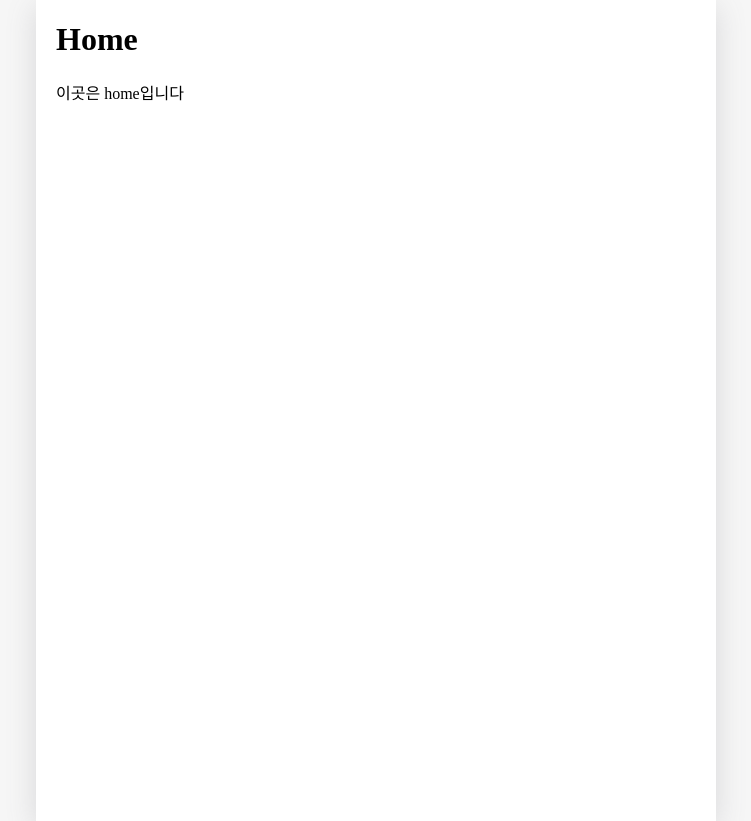
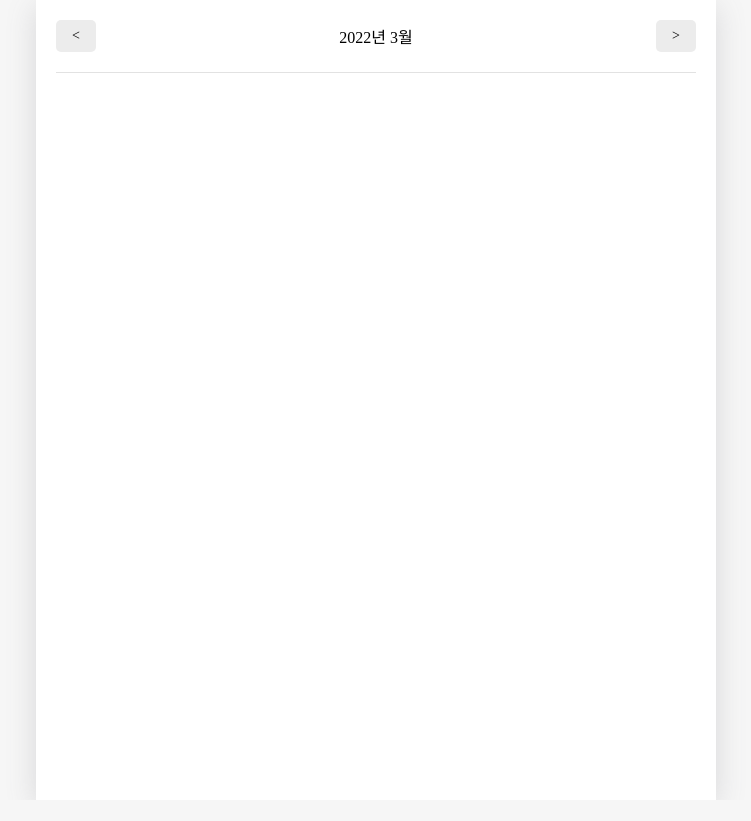
Before and after one commit to limelumo/daily-emotion-diary, a React (Create React App) app: page / in a window 1280 px wide. Shown: the whole page, without its empty margins (264-1015 px from the left). After the commit the page ends 800 px from the top, so only its background shows below. Built offline with nearby package versions, Linux system fonts and the light colour scheme; the HTML template or start-up script is replaced by a standard one.

Commit message:
HOME: Header component

```diff
--- a/src/pages/Home.js
+++ b/src/pages/Home.js
@@ -1,8 +1,30 @@
+import { useState } from 'react';
+
+import DiaryHeader from './../components/DiaryHeader';
+import DiaryButton from './../components/DiaryButton';
+
 const Home = () => {
+  const [curDate, setCurDate] = useState(new Date());
+
+  const headText = `${curDate.getFullYear()}년 ${curDate.getMonth() + 1}월`;
+  const increaseMonth = () => {
+    setCurDate(
+      new Date(curDate.getFullYear(), curDate.getMonth() + 1, curDate.getDate())
+    );
+  };
+  const decreaseMonth = () => {
+    setCurDate(
+      new Date(curDate.getFullYear(), curDate.getMonth() - 1, curDate.getDate())
+    );
+  };
+
   return (
     <div>
-      <h1>Home</h1>
-      <p>이곳은 home입니다</p>
+      <DiaryHeader
+        headText={headText}
+        leftChild={<DiaryButton text={'<'} onClick={decreaseMonth} />}
+        rightChild={<DiaryButton text={'>'} onClick={increaseMonth} />}
+      />
     </div>
   );
 };
```
